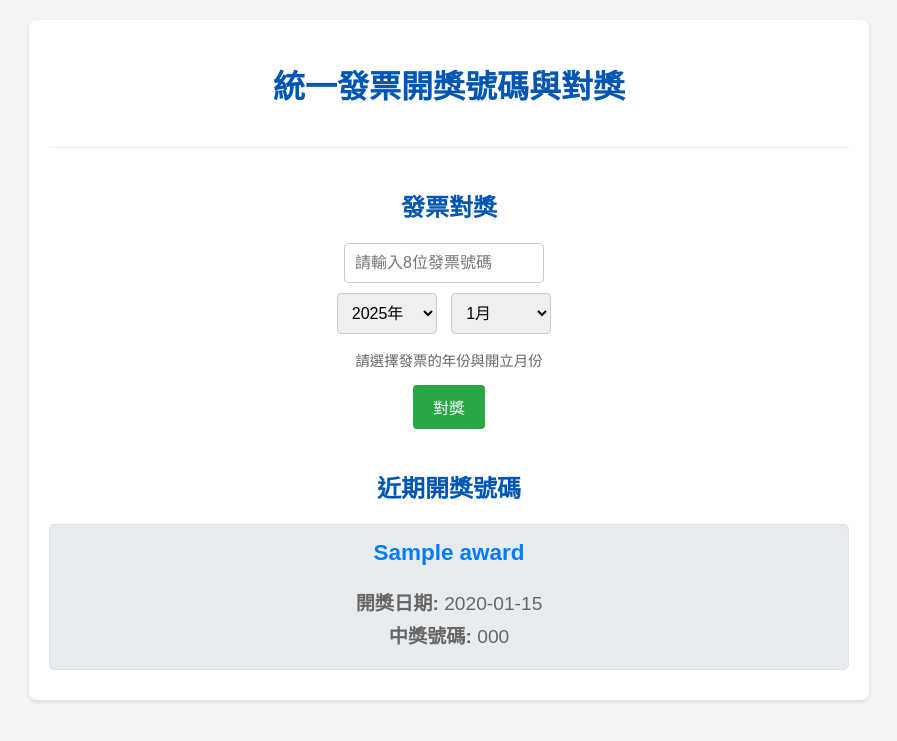
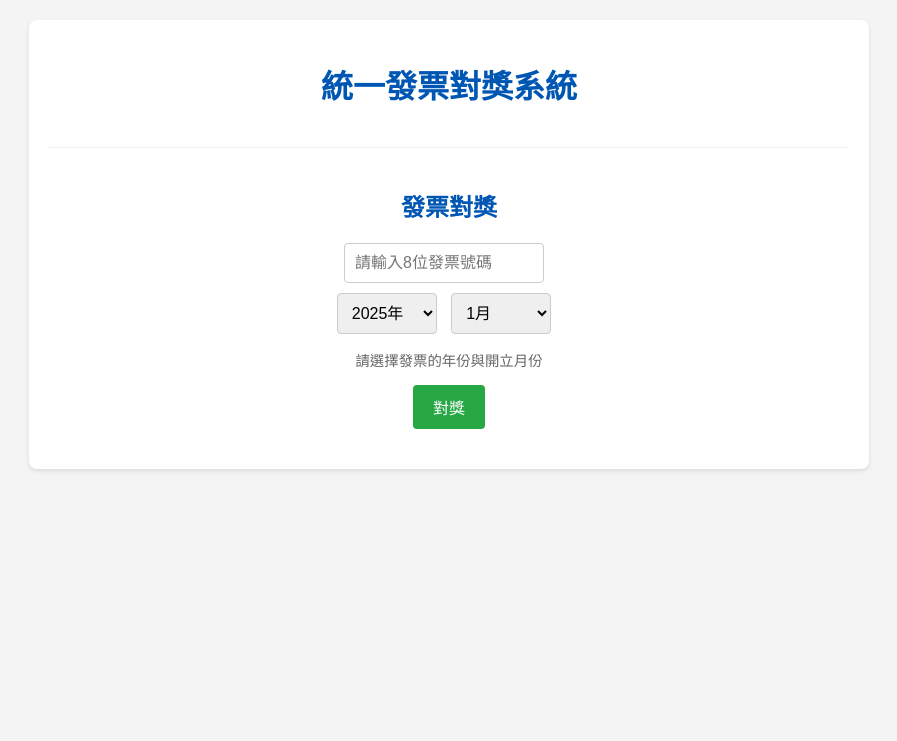
Before and after one commit to ab000641/invoice_lottery_checker, a Flask app: page / in a window 1280 px wide. Shown: the top 741 px of the page, without its empty margins (191-1088 px from the left). Run offline with Flask 3, Linux system fonts and the light colour scheme; tables that the repository leaves empty hold one stand-in row (values such as "Sample post").

Commit message:
refactor: modify templates to only show redemption results

```diff
--- a/templates/index.html
+++ b/templates/index.html
@@ -24,20 +24,7 @@
             text-align: center;
             margin-bottom: 20px;
         }
-        .award-item {
-            background-color: #e9ecef;
-            border: 1px solid #dee2e6;
-            padding: 15px;
-            margin-bottom: 10px;
-            border-radius: 5px;
-        }
-        .award-item h3 {
-            margin-top: 0;
-            color: #007bff;
-        }
-        .award-item p {
-            margin: 5px 0;
-        }
+
         .loading {
             text-align: center;
             font-size: 1.2em;
@@ -100,7 +87,7 @@
 </head>
 <body>
     <div class="container">
-        <h1>統一發票開獎號碼與對獎</h1>
+        <h1>統一發票對獎系統</h1>
 
         <div class="check-section">
             <h2>發票對獎</h2>
@@ -112,20 +99,17 @@
             <div id="check-result"></div>
         </div>
 
-        <h2 style="margin-top: 40px;">近期開獎號碼</h2>
-        <div id="awards-list" class="loading">載入中...</div>
-    </div>
+        </div>
 
     <script>
         document.addEventListener('DOMContentLoaded', function() {
-            const awardsListDiv = document.getElementById('awards-list');
             const invoiceNumberInput = document.getElementById('invoiceNumberInput');
             const invoiceYearInput = document.getElementById('invoiceYearInput');
             const invoiceMonthInput = document.getElementById('invoiceMonthInput');
             const checkInvoiceButton = document.getElementById('checkInvoiceButton');
             const checkResultDiv = document.getElementById('check-result');
 
-            // --- 初始化年份和月份下拉選單 ---
+            // --- 初始化年份和月份下拉選單 (與之前相同) ---
             function populateDateSelectors() {
                 const currentYear = new Date().getFullYear();
                 // 年份範圍：從去年開始到明年
@@ -149,42 +133,8 @@
                 }
             }
 
-            // --- 載入開獎號碼列表 (與之前相同) ---
-            function fetchAwards() {
-                awardsListDiv.innerHTML = '<div class="loading">載入中...</div>';
-                fetch('/awards')
-                    .then(response => {
-                        if (!response.ok) {
-                            throw new Error(`HTTP error! status: ${response.status}`);
-                        }
-                        return response.json();
-                    })
-                    .then(data => {
-                        awardsListDiv.innerHTML = '';
-                        if (data.awards && data.awards.length > 0) {
-                            data.awards.sort((a, b) => new Date(b.award_date) - new Date(a.award_date));
 
-                            data.awards.forEach(award => {
-                                const awardItem = document.createElement('div');
-                                awardItem.className = 'award-item';
-                                awardItem.innerHTML = `
-                                    <h3>${award.prize_name}</h3>
-                                    <p><strong>開獎日期:</strong> ${award.award_date}</p>
-                                    <p><strong>中獎號碼:</strong> ${award.winning_numbers}</p>
-                                `;
-                                awardsListDiv.appendChild(awardItem);
-                            });
-                        } else {
-                            awardsListDiv.innerHTML = '<p>目前沒有開獎號碼資料。</p>';
-                        }
-                    })
-                    .catch(error => {
-                        console.error('獲取開獎號碼失敗:', error);
-                        awardsListDiv.innerHTML = `<p class="error">載入開獎號碼失敗: ${error.message}</p>`;
-                    });
-            }
-
-            // --- 發票對獎功能 ---
+            // --- 發票對獎功能 (與之前相同) ---
             checkInvoiceButton.addEventListener('click', function() {
                 const invoiceNumber = invoiceNumberInput.value.trim();
                 const selectedYear = parseInt(invoiceYearInput.value, 10);
@@ -228,7 +178,7 @@
                 // 開獎日期固定為 25 日
                 const awardDay = 25;
 
-                // 格式化為 YYYY-MM-DD 字串
+                // 格式化為YYYY-MM-DD 字串
                 const formattedAwardDate = `${awardYear}-${String(awardMonth).padStart(2, '0')}-${String(awardDay).padStart(2, '0')}`;
 
                 checkResultDiv.textContent = '正在對獎中...';
@@ -265,9 +215,8 @@
                 });
             });
 
-            // 頁面載入時執行初始化和資料載入
+            // 頁面載入時執行初始化
             populateDateSelectors();
-            fetchAwards();
         });
     </script>
 </body>
```
